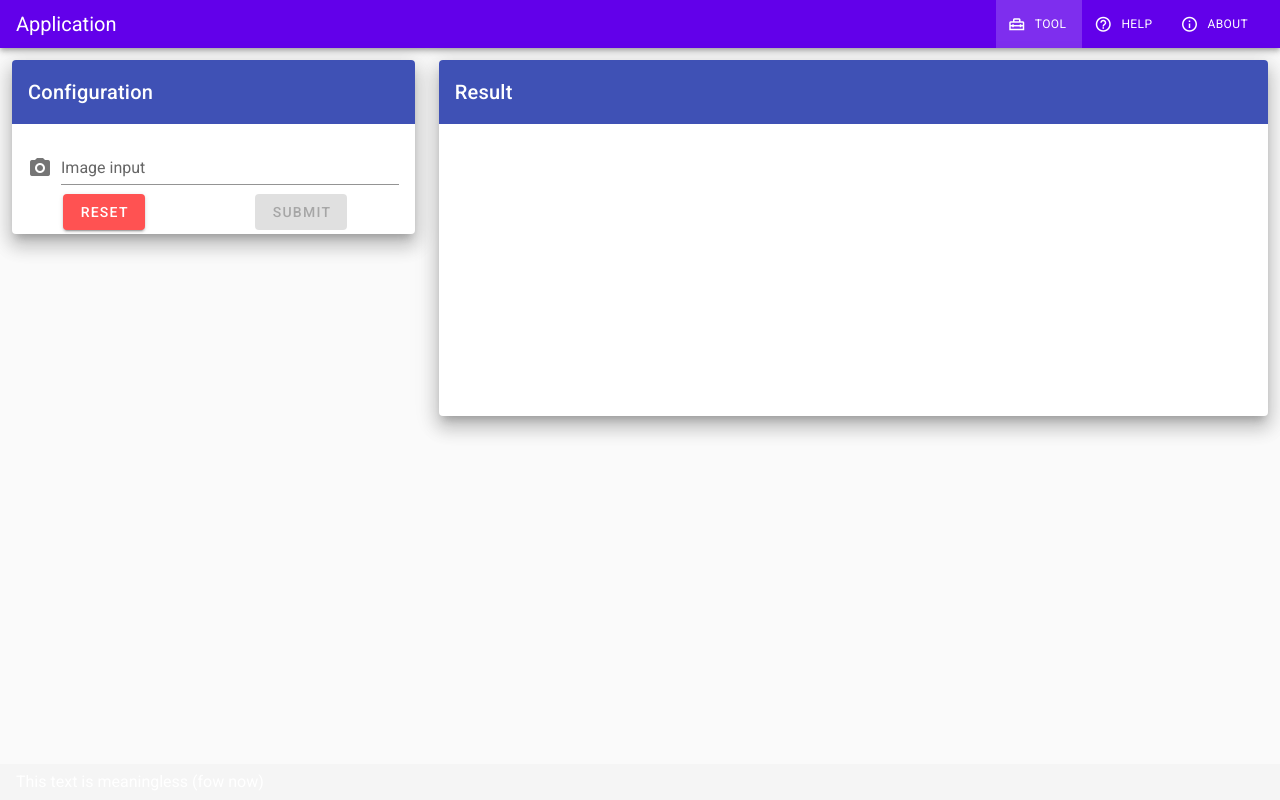
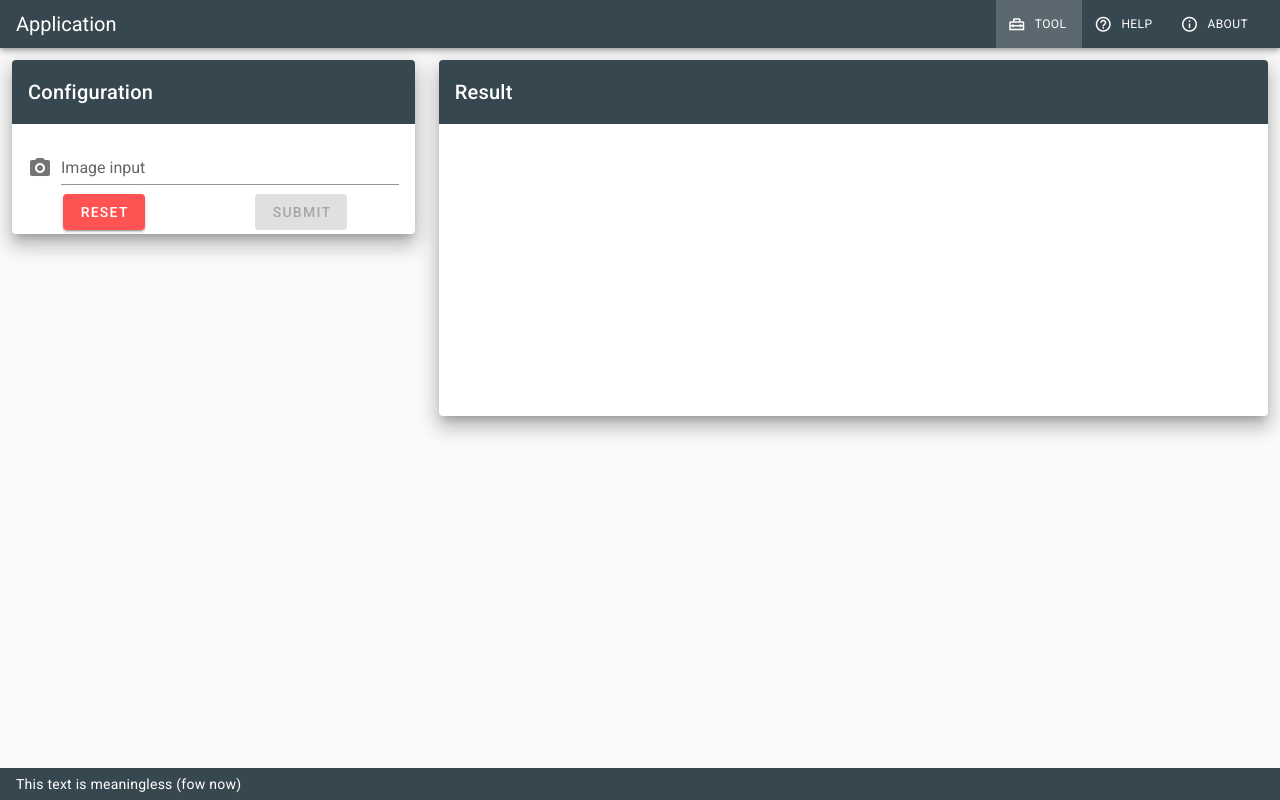
Before and after one commit to nickvdw/image-to-voronoi, a Vue app: page /#/tool in a window 1280 px wide. Built offline with nearby package versions, Linux system fonts and the light colour scheme.

Commit message:
Changed colour scheme

```diff
--- a/src/components/Footer.vue
+++ b/src/components/Footer.vue
@@ -1,6 +1,6 @@
 <template>
-  <v-footer app>
-    <span class="white--text">This text is meaningless (fow now)</span>
+  <v-footer color="blue-grey darken-3" app>
+    <span class="body-2 white--text">This text is meaningless (fow now)</span>
   </v-footer>
 </template>
 
--- a/src/components/Menu.vue
+++ b/src/components/Menu.vue
@@ -1,7 +1,7 @@
 <template>
   <v-card elevation="12">
     <!-- Card title -->
-    <v-card-title class="indigo white--text">
+    <v-card-title class="blue-grey darken-3 white--text">
       <span class="title">Configuration</span>
       <v-spacer />
     </v-card-title>
@@ -14,7 +14,7 @@
         <v-file-input
           v-model="image"
           class="mt-4"
-          color="deep-purple accent-4"
+          color="blue-grey darken-3"
           label="Image input"
           accept="image/*"
           prepend-icon="mdi-camera"
@@ -30,7 +30,7 @@
           </v-btn>
           <v-btn
             :disabled="!valid"
-            class="indigo white--text mr-4"
+            class="blue-grey darken-3 white--text mr-4"
             @click="validate"
           >
             Submit
--- a/src/components/Result.vue
+++ b/src/components/Result.vue
@@ -1,7 +1,7 @@
 <template>
   <v-card elevation="12">
     <!-- Card title -->
-    <v-card-title class="indigo white--text">
+    <v-card-title class="blue-grey darken-3 white--text">
       <span class="title">Result</span>
       <v-spacer />
     </v-card-title>
@@ -15,7 +15,12 @@
             Generating the result
           </v-col>
           <v-col cols="6">
-            <v-progress-linear indeterminate rounded height="12" />
+            <v-progress-linear
+              indeterminate
+              rounded
+              color="blue-grey darken-3"
+              height="12"
+            />
           </v-col>
         </v-row>
       </div>
--- a/src/components/Toolbar.vue
+++ b/src/components/Toolbar.vue
@@ -19,7 +19,7 @@
     </v-navigation-drawer>
 
     <v-card flat tile dense>
-      <v-toolbar color="deep-purple accent-4" dense>
+      <v-toolbar color="blue-grey darken-3" dense>
         <span class="hidden-sm-and-up">
           <v-app-bar-nav-icon class="white--text" @click="sidebar = !sidebar" />
         </span>
```
